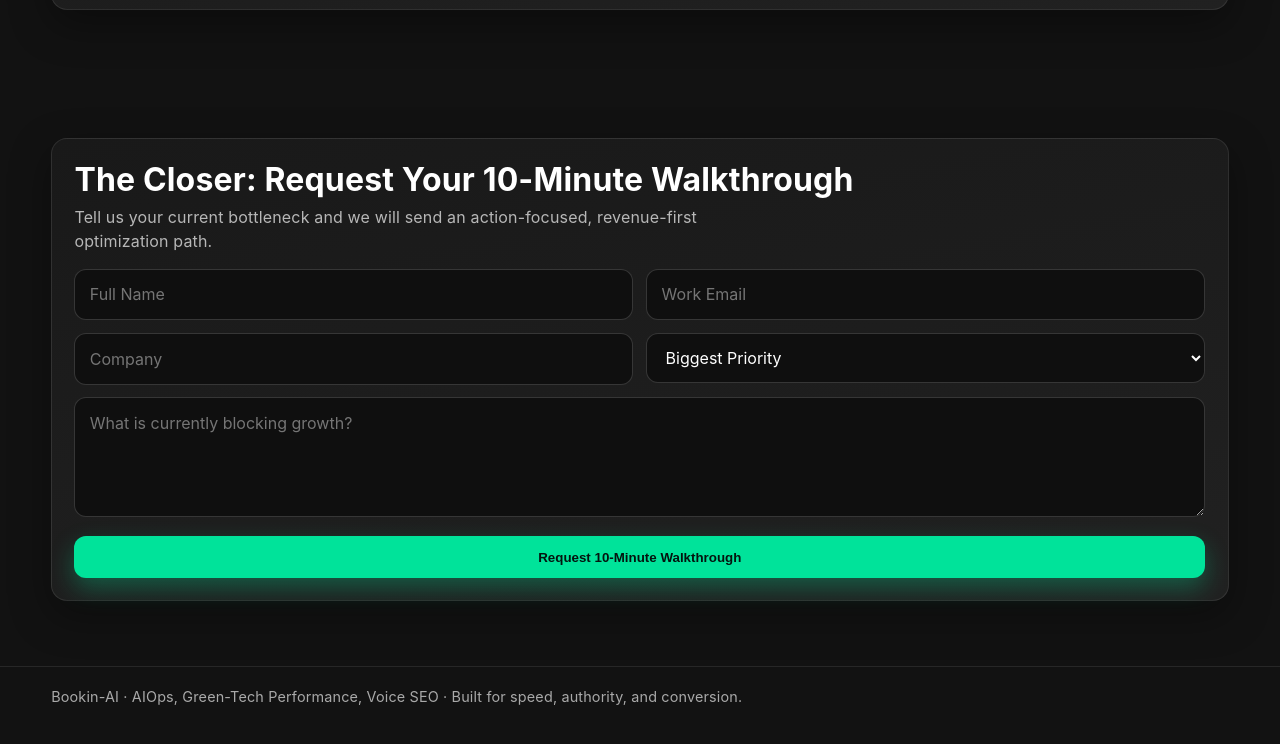
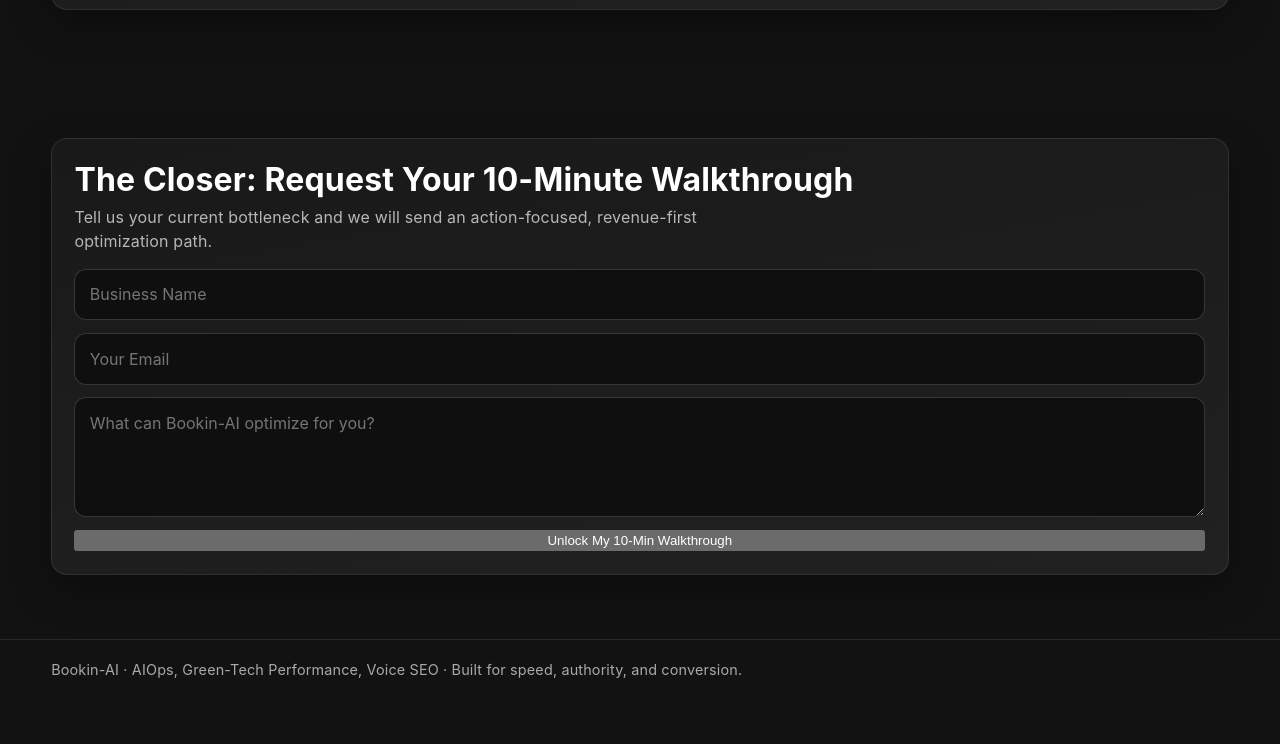
Before and after one commit to afilmer-ai/bookin-ai-portfolio, a plain HTML site: page index.html in a window 1280 px wide. Shown: the part 2006-2750 px from the top of the page. After the commit the page ends 2727 px from the top, so only its background shows below. Drawn offline with Linux system fonts and the light colour scheme.

Commit message:
Add files via upload
update CTA function

```diff
--- a/index.html
+++ b/index.html
@@ -593,39 +593,12 @@
       <div class="container panel fade-up">
         <h2>The Closer: Request Your 10-Minute Walkthrough</h2>
         <p class="sub">Tell us your current bottleneck and we will send an action-focused, revenue-first optimization path.</p>
-        <form id="walkthroughForm">
-          <div class="form-grid">
-            <label>
-              <span class="sr-only">Full name</span>
-              <input required name="name" autocomplete="name" placeholder="Full Name" />
-            </label>
-            <label>
-              <span class="sr-only">Work email</span>
-              <input required type="email" name="email" autocomplete="email" placeholder="Work Email" />
-            </label>
-          </div>
-          <div class="form-grid">
-            <label>
-              <span class="sr-only">Company</span>
-              <input required name="company" autocomplete="organization" placeholder="Company" />
-            </label>
-            <label>
-              <span class="sr-only">Priority</span>
-              <select name="priority" required>
-                <option value="">Biggest Priority</option>
-                <option>Improve lead generation</option>
-                <option>Accelerate page speed</option>
-                <option>Voice SEO visibility</option>
-                <option>Reduce infrastructure waste</option>
-              </select>
-            </label>
-          </div>
-          <label>
-            <span class="sr-only">Project context</span>
-            <textarea name="message" placeholder="What is currently blocking growth?" required></textarea>
-          </label>
-          <button class="btn btn-primary" type="submit">Request 10-Minute Walkthrough</button>
-          <p id="successMsg" class="success" role="status" aria-live="polite">Walkthrough request captured. Bookin-AI will follow up with next steps.</p>
+        <form action="https://formspree.io/f/mgolqlbz" method="POST">
+          <input type="text" name="name" placeholder="Business Name" required>
+          <input type="email" name="email" placeholder="Your Email" required>
+          <textarea name="message" placeholder="What can Bookin-AI optimize for you?"></textarea>
+          <input type="hidden" name="_next" value="https://bookin-ai.com/thanks">
+          <button type="submit">Unlock My 10-Min Walkthrough</button>
         </form>
       </div>
     </section>
@@ -725,8 +698,6 @@
     const runtimeBar = document.getElementById("runtimeBar");
     const voiceBar = document.getElementById("voiceBar");
     const convBar = document.getElementById("convBar");
-    const walkthroughForm = document.getElementById("walkthroughForm");
-    const successMsg = document.getElementById("successMsg");
 
     function setAuditData(optimized) {
       if (optimized) {
@@ -756,12 +727,6 @@
 
     modeSwitch.addEventListener("change", (e) => {
       setAuditData(e.target.checked);
-    });
-
-    walkthroughForm.addEventListener("submit", (e) => {
-      e.preventDefault();
-      successMsg.style.display = "block";
-      walkthroughForm.reset();
     });
 
     const fadeEls = document.querySelectorAll(".fade-up");
```
Also changed, not shown: assets/favicon.svg (added).
